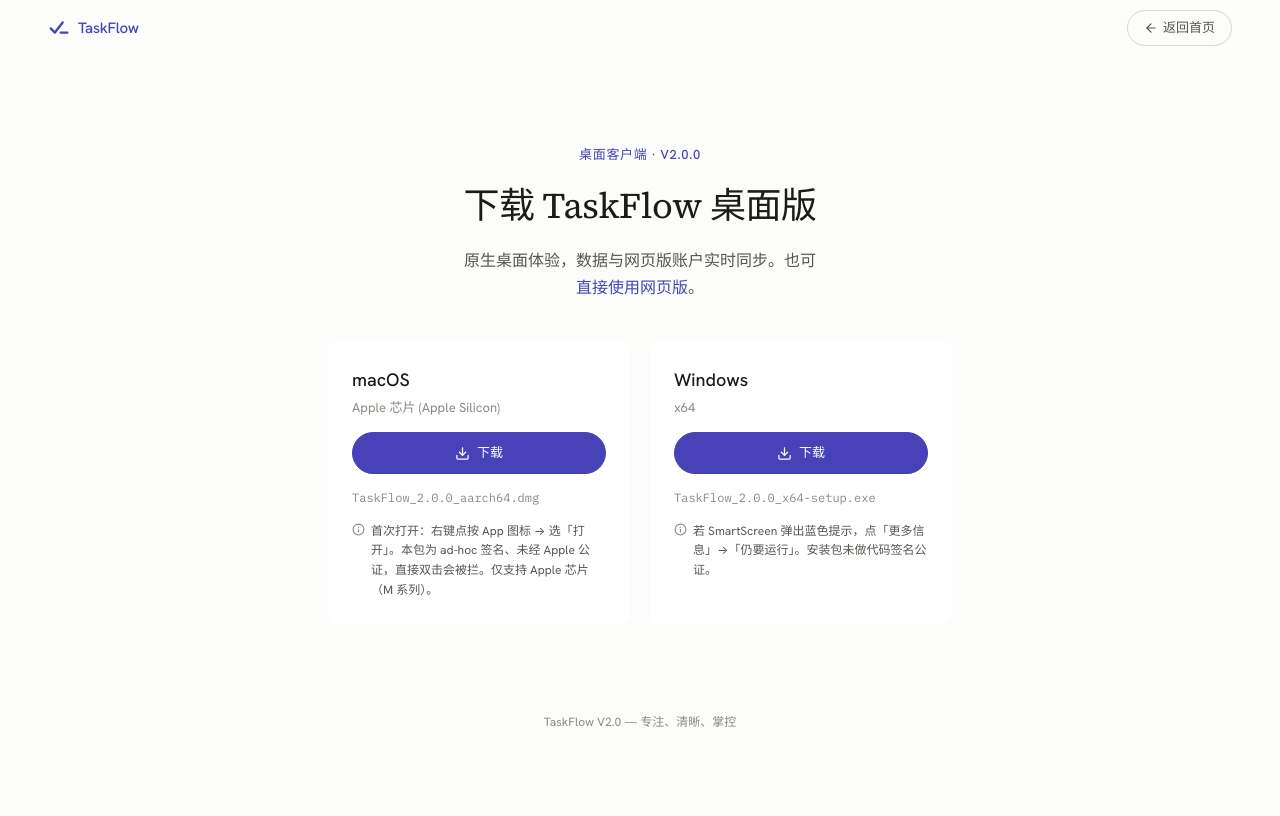
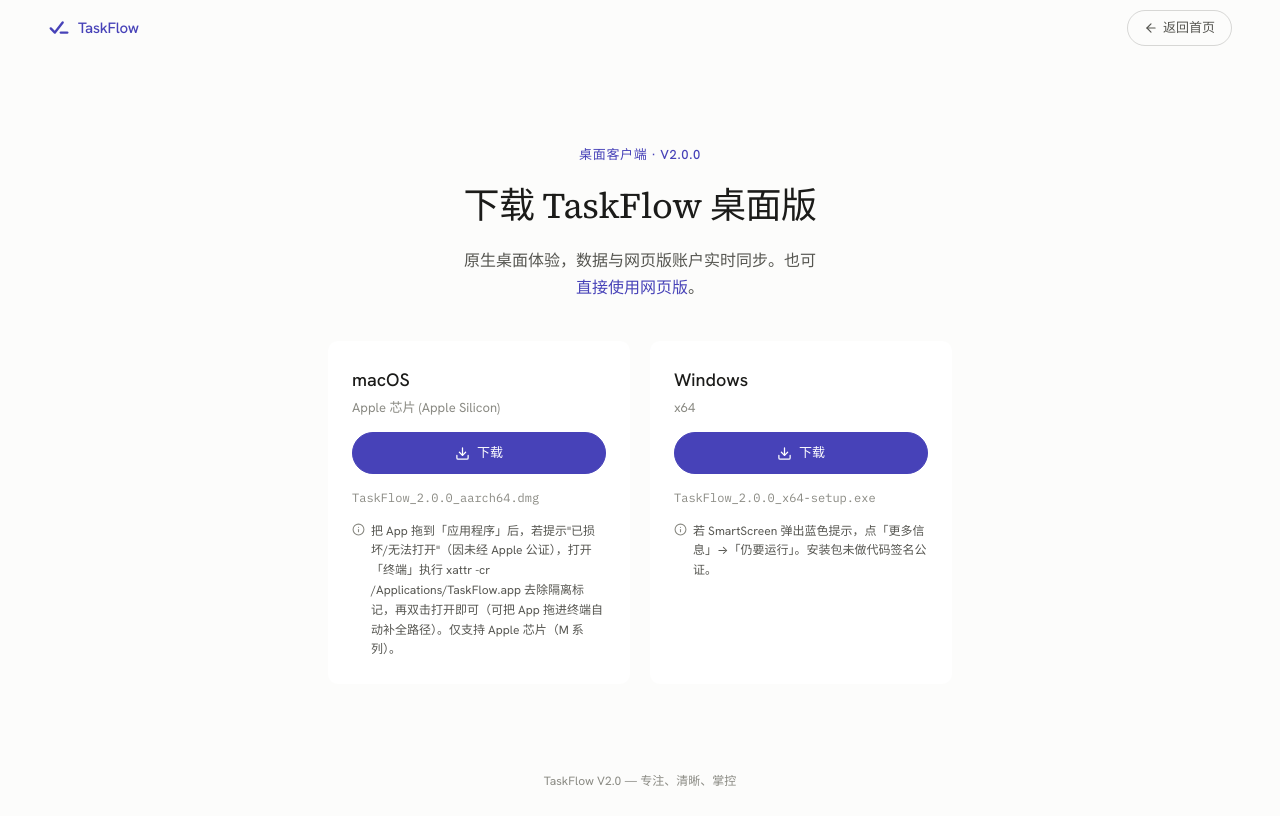
Before and after one commit to Anionex/TaskFlow, a React (Vite) app in the folder frontend/: page /download in a window 1280 px wide. Built offline with nearby package versions, Linux system fonts and the light colour scheme.

Commit message:
docs(download): macOS 说明改为 xattr -cr 去隔离标记(右键打开对'已损坏'无效)

```diff
--- a/frontend/src/pages/DownloadPage.tsx
+++ b/frontend/src/pages/DownloadPage.tsx
@@ -9,7 +9,7 @@ const PLATFORMS = [
     os: 'macOS',
     arch: 'Apple 芯片 (Apple Silicon)',
     file: `TaskFlow_${VERSION}_aarch64.dmg`,
-    note: '首次打开：右键点按 App 图标 → 选「打开」。本包为 ad-hoc 签名、未经 Apple 公证，直接双击会被拦。仅支持 Apple 芯片（M 系列）。',
+    note: '把 App 拖到「应用程序」后，若提示"已损坏/无法打开"（因未经 Apple 公证），打开「终端」执行 xattr -cr /Applications/TaskFlow.app 去除隔离标记，再双击打开即可（可把 App 拖进终端自动补全路径）。仅支持 Apple 芯片（M 系列）。',
   },
   {
     os: 'Windows',
```
